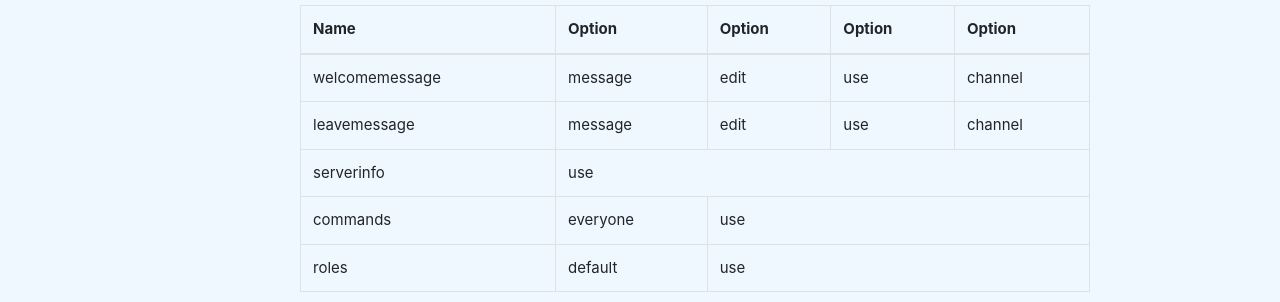
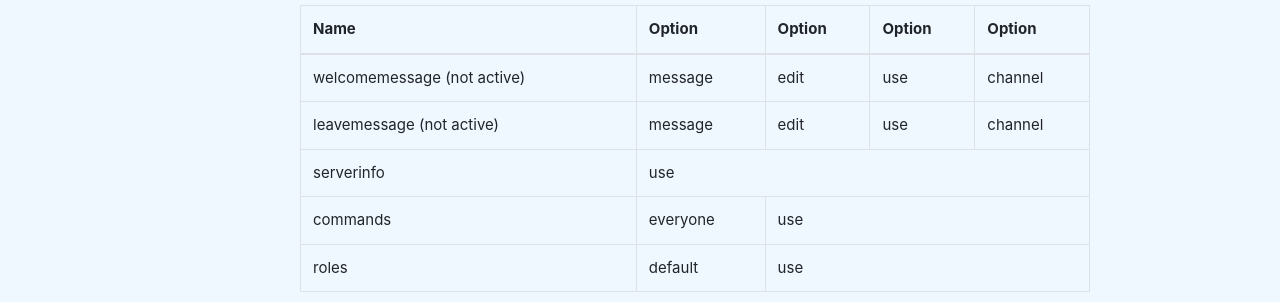
Before and after one commit to muricans/muricans.github.io, a plain HTML site: page mbot/index.html in a window 1280 px wide. Shown: the part 241-543 px from the top of the page. Drawn offline with nearby package versions, Linux system fonts and the light colour scheme.

Commit message:
Update index.html

```diff
--- a/mbot/index.html
+++ b/mbot/index.html
@@ -64,14 +64,14 @@
                     </thead>
                     <tbody>
                         <tr>
-                            <td>welcomemessage</td>
+                            <td>welcomemessage (not active)</td>
                             <td>message</td>
                             <td>edit</td>
                             <td>use</td>
                             <td>channel</td>
                         </tr>
                         <tr>
-                            <td>leavemessage</td>
+                            <td>leavemessage (not active)</td>
                             <td>message</td>
                             <td>edit</td>
                             <td>use</td>
```
